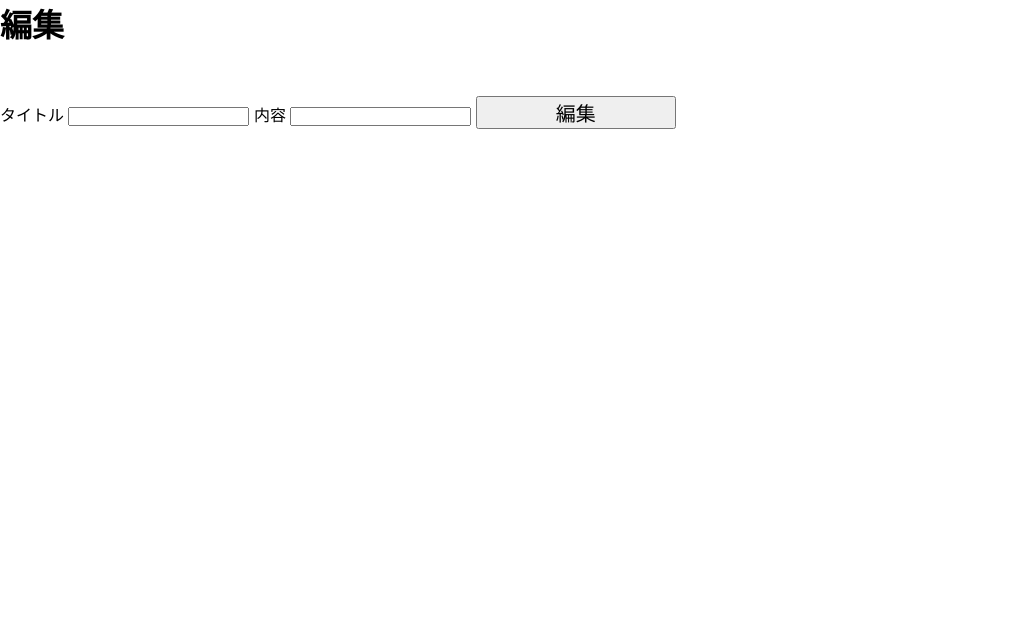
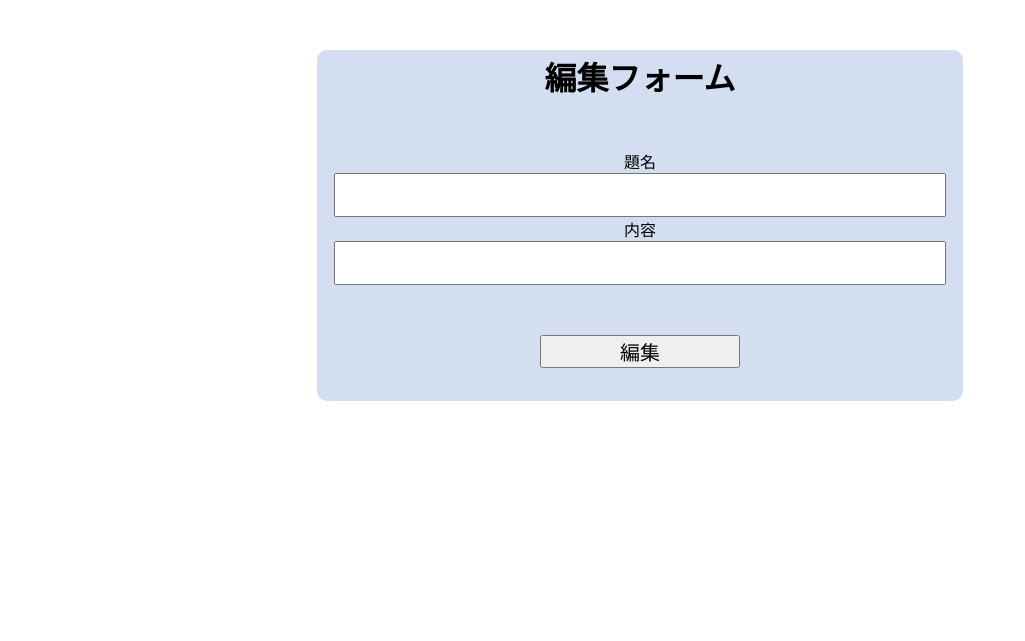
Before and after one commit to GeekSalon-Fukuoka/GeekTwitter_Flask, a Flask app: page /tweets/1/edit in a window 1280 px wide. Shown: the part 80-721 px from the top of the page, without its empty margins (0-1025 px from the left). Run offline with Flask 2, Linux system fonts and the light colour scheme; the visitor is signed in with stand-in values (Sample User, id 1); data comes from the database, SQL or seed files in the repository; data that the repository does not hold is empty.

Commit message:
feat: edit css

```diff
--- a/templates/tweets/edit.html
+++ b/templates/tweets/edit.html
@@ -1,11 +1,15 @@
 {% extends "application.html" %}
 {% block content %}
-    <h1>編集</h1>
-    <form method="POST">
-        <label for="title">タイトル</label>
-        <input type="text" name="title" value = {{tweet.title}}>
-        <label for="body">内容</label>
-        <input type="text" name="body" value = {{tweet.body}}>
-        <input type="submit" value="編集">
-    </form>
+    <div class="post_container">
+        <p class="title">編集フォーム</p>
+        <form method="POST">
+            <label for="title">題名</label>
+            <input type="text" name="title" class="text" value={{tweet.title}}>
+            <br>
+            <label for="body">内容</label>
+            <input type="text" name="body" class="text" value={{tweet.body}}>
+            <br>
+            <input type="submit" value="編集">
+        </form>
+    </div>
 {% endblock %}
```
